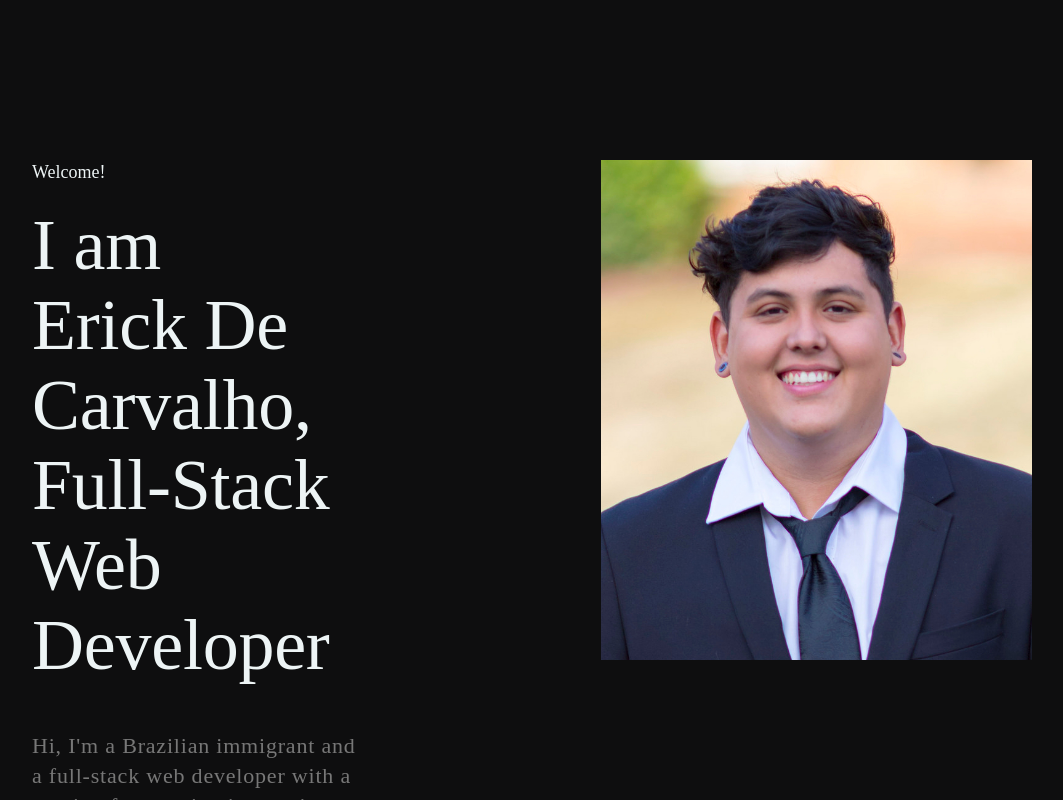
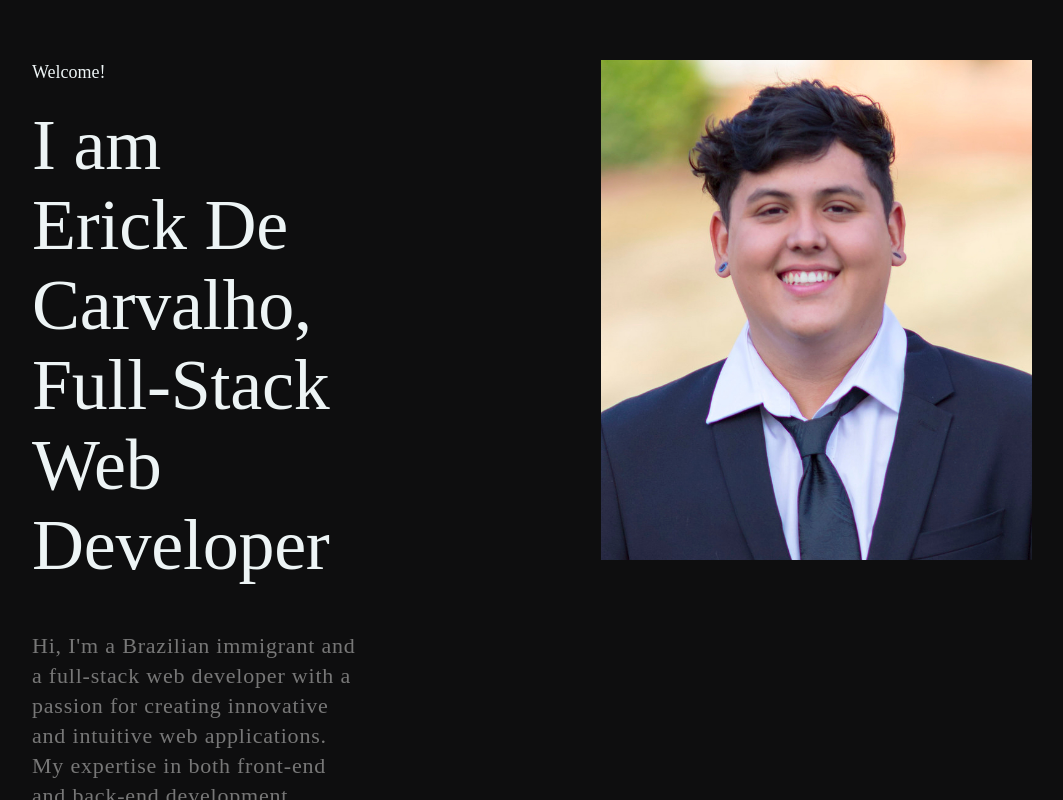
Before and after one commit to Erickc1602/MyPortfolio, a React (Create React App) app: page / in a window 1280 px wide. Shown: the top 800 px of the page, without its empty margins (8-1071 px from the left). Built offline with nearby package versions, Linux system fonts and the light colour scheme.

Commit message:
margin body top

```diff
--- a/src/css/style.css
+++ b/src/css/style.css
@@ -37,6 +37,7 @@ body{
 	height: auto;
 	clear: both;
 	float: left;
+	margin-top: -100px;
 }
 .awilo_fn_wrapper,
 .awilo_fn_wrapper *{
```
